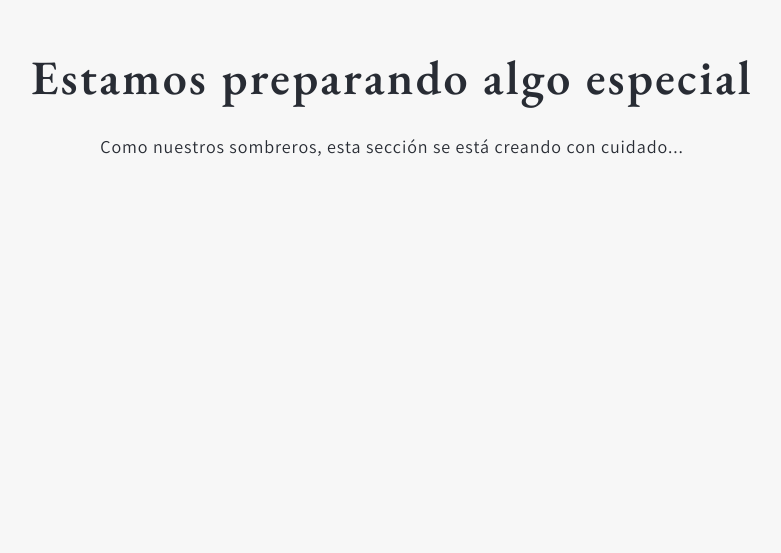
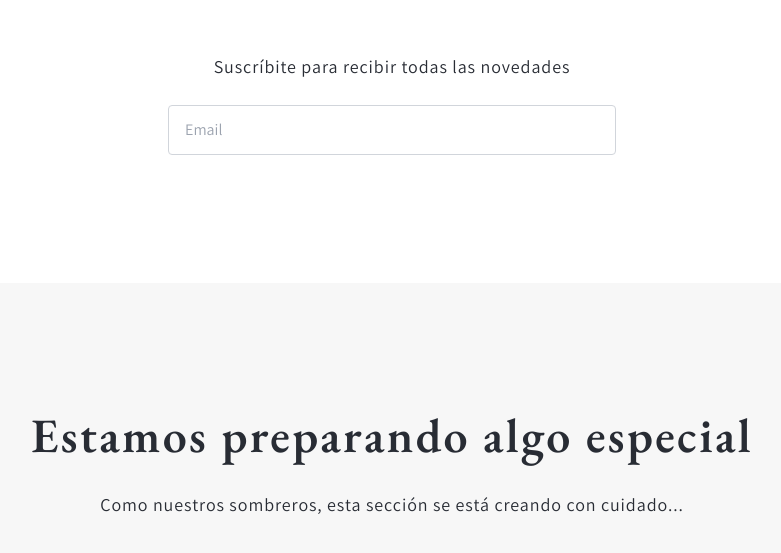
Before and after one commit to marialafont/sathiri-web, a React (Vite) app: page / in a window 1280 px wide. Shown: the part 5166-5719 px from the top of the page, without its empty margins (248-1029 px from the left). Before the commit the page ends 5455 px from the top, so only its background shows below. Built offline with nearby package versions, Linux system fonts and the light colour scheme; the HTML template or start-up script is replaced by a standard one.

Commit message:
feat: Add NewsletterSection for email subscription

```diff
--- a/src/App.jsx
+++ b/src/App.jsx
@@ -7,6 +7,7 @@ import {
   ContactSection,
   StatementSection,
   CustomSection,
+  NewsletterSection,
 } from './components/sections'
 
 function App() {
@@ -20,6 +21,7 @@ function App() {
         <ContactSection />
         <StatementSection />
         <CustomSection />
+        <NewsletterSection />
         <main>
           <section className="bg-background flex items-center justify-center section-padding">
             <div className="main-container">
--- /dev/null
+++ b/src/components/sections/NewsletterSection.jsx
@@ -0,0 +1,21 @@
+const NewsletterSection = () => {
+  return (
+    <section className="section-padding bg-white">
+      <div className="main-container">
+        <div className="max-w-md mx-auto text-center">
+          <p className="text mb-6">
+            Suscríbite para recibir todas las novedades
+          </p>
+
+          <input
+            type="email"
+            placeholder="Email"
+            className="w-full px-4 py-3 rounded border border-gray-300 bg-white text-foreground placeholder:text-gray-400 focus:outline-none focus:border-gray-400 transition-colors"
+          />
+        </div>
+      </div>
+    </section>
+  )
+}
+
+export { NewsletterSection }
--- a/src/components/sections/index.js
+++ b/src/components/sections/index.js
@@ -4,3 +4,4 @@ export * from './gallery'
 export * from './ContactSection'
 export * from './StatementSection'
 export * from './CustomSection'
+export * from './NewsletterSection'
```
